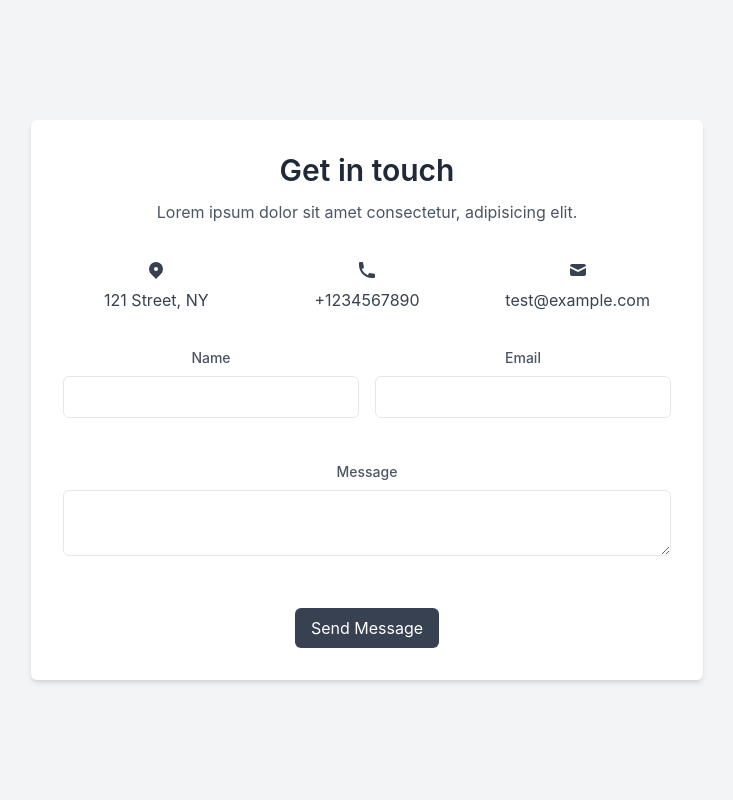
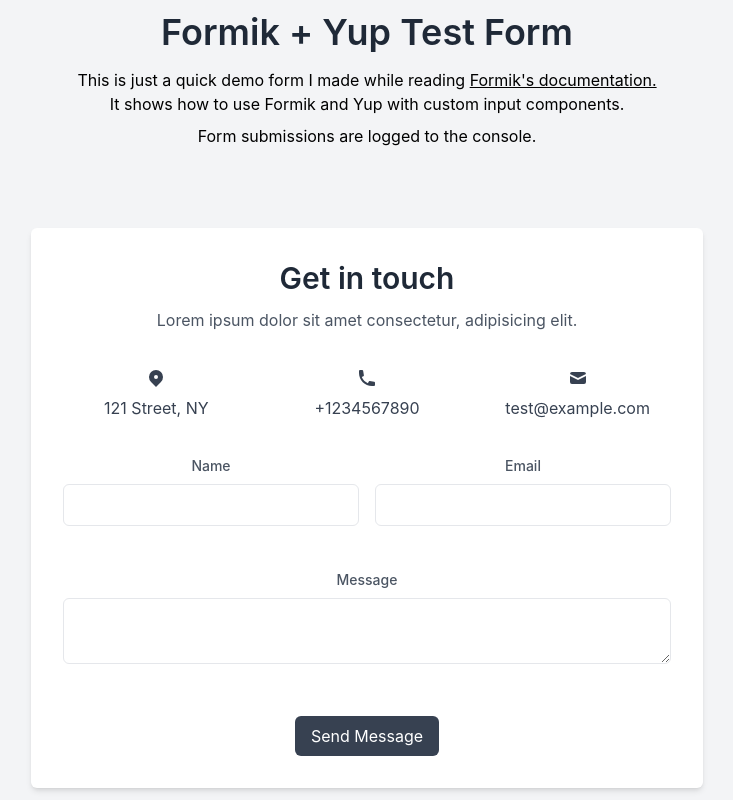
Before and after one commit to itsamoreh/formik-yup-test, a React (Create React App) app: page / in a window 1280 px wide. Shown: the whole page, without its empty margins (273-1006 px from the left). Built offline with nearby package versions, Linux system fonts and the light colour scheme.

Commit message:
Add a little message

```diff
--- a/src/App.js
+++ b/src/App.js
@@ -4,7 +4,26 @@
 
 function App() {
   return (
-    <div className="flex items-center justify-center min-h-screen bg-gray-100 dark:bg-gray-900 App">
+    <div className="flex flex-col items-center justify-center min-h-screen bg-gray-100 dark:bg-gray-900 App">
+      <header className="mb-20">
+        <h1 className="mb-4 text-4xl font-semibold text-center text-gray-800 dark:text-white">
+          Formik + Yup Test Form
+        </h1>
+        <p className="mb-2">
+          This is just a quick demo form I made while reading{" "}
+          <a
+            className="underline"
+            href="https://formik.org/docs/tutorial"
+            target="_blank"
+            rel="noopener noreferrer"
+          >
+            Formik's documentation.
+          </a>
+          <br />
+          It shows how to use Formik and Yup with custom input components.
+        </p>
+        <p>Form submissions are logged to the console.</p>
+      </header>
       <Form />
     </div>
   );
```
